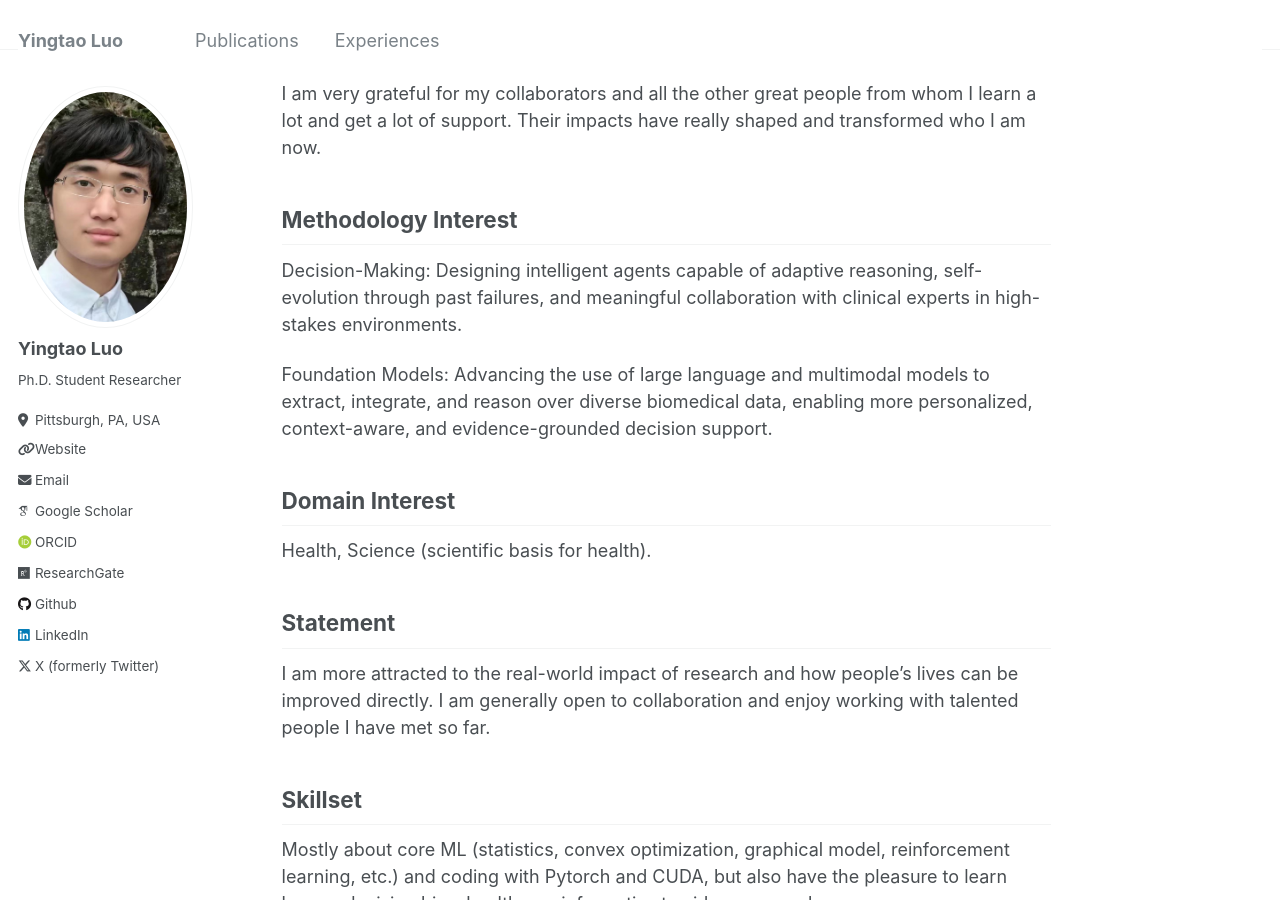
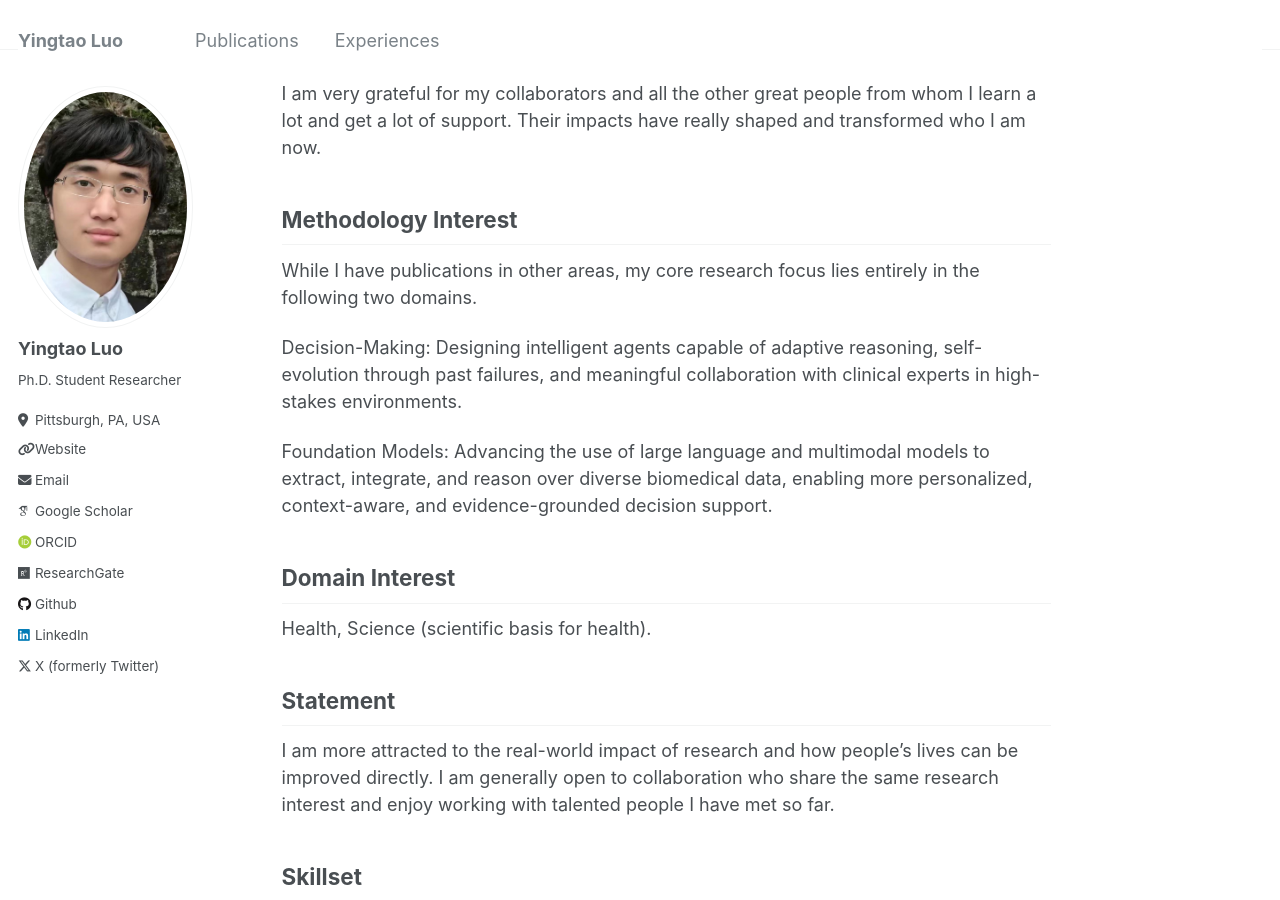
Before and after one commit to yingtaoluo/yingtaoluo.github.io, a Jekyll site: the page built from _pages/about.md, in a window 1280 px wide and 900 px high, scrolled down 437 px. Built offline with Jekyll 4.4.1, drawn with Linux system fonts in a browser that asks for light colours; some web fonts are replaced.

Commit message:
Update about.md

```diff
--- a/_pages/about.md
+++ b/_pages/about.md
@@ -14,6 +14,8 @@ My name is Yingtao Luo (Ying-Tao Luo, 罗颖韬). I am a third-year Ph.D. studen
 I am very grateful for my collaborators and all the other great people from whom I learn a lot and get a lot of support. Their impacts have really shaped and transformed who I am now.
 
 ## Methodology Interest
+While I have publications in other areas, my core research focus lies entirely in the following two domains.
+
 Decision-Making: Designing intelligent agents capable of adaptive reasoning, self-evolution through past failures, and meaningful collaboration with clinical experts in high-stakes environments.
 
 Foundation Models: Advancing the use of large language and multimodal models to extract, integrate, and reason over diverse biomedical data, enabling more personalized, context-aware, and evidence-grounded decision support.
@@ -22,7 +24,7 @@ Foundation Models: Advancing the use of large language and multimodal models to
 Health, Science (scientific basis for health).
 
 ## Statement
-I am more attracted to the real-world impact of research and how people's lives can be improved directly. I am generally open to collaboration and enjoy working with talented people I have met so far.
+I am more attracted to the real-world impact of research and how people's lives can be improved directly. I am generally open to collaboration who share the same research interest and enjoy working with talented people I have met so far.
 
 ## Skillset
 Mostly about core ML (statistics, convex optimization, graphical model, reinforcement learning, etc.) and coding with Pytorch and CUDA, but also have the pleasure to learn human decision bias, healthcare informatics to aid my research.
```
